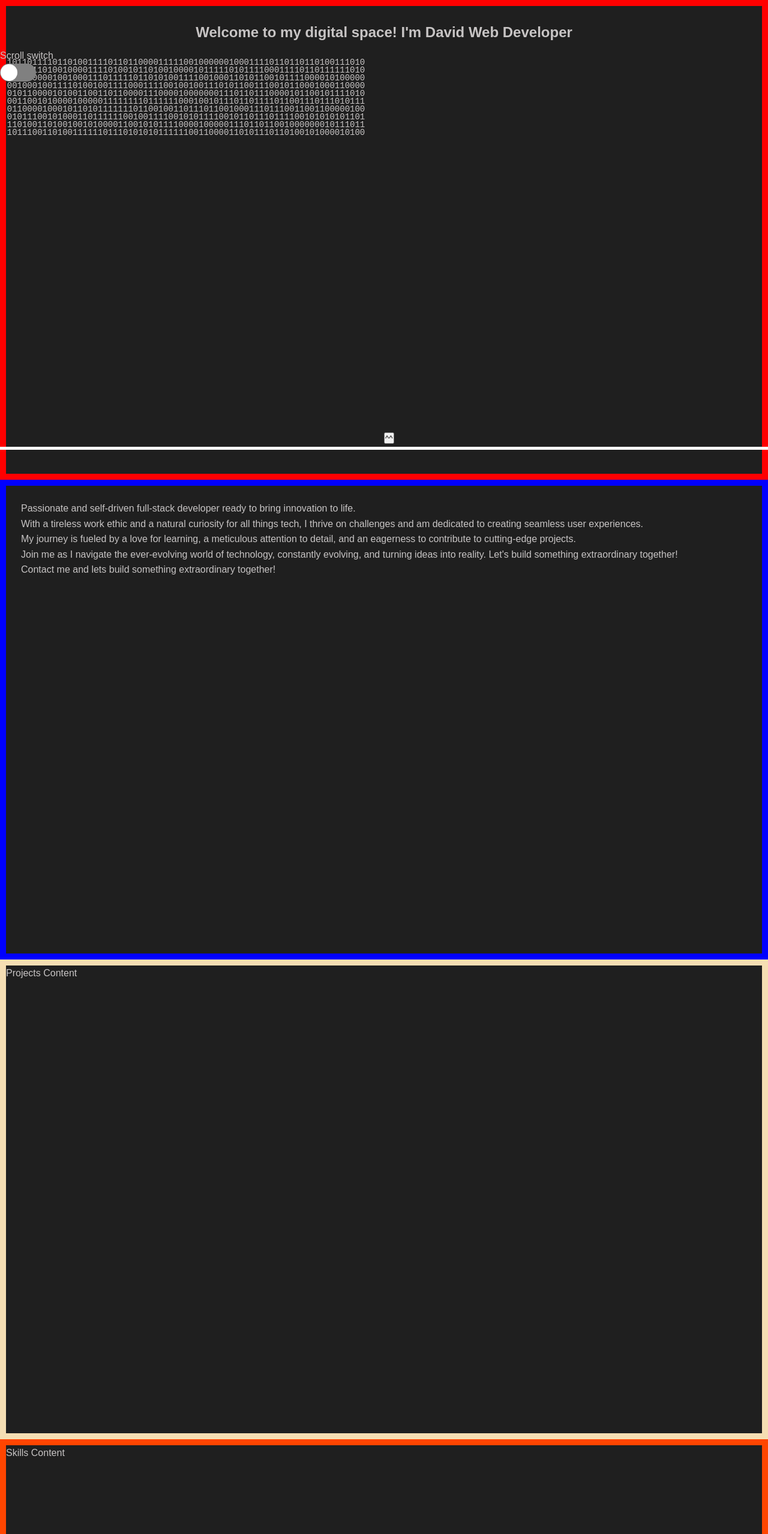
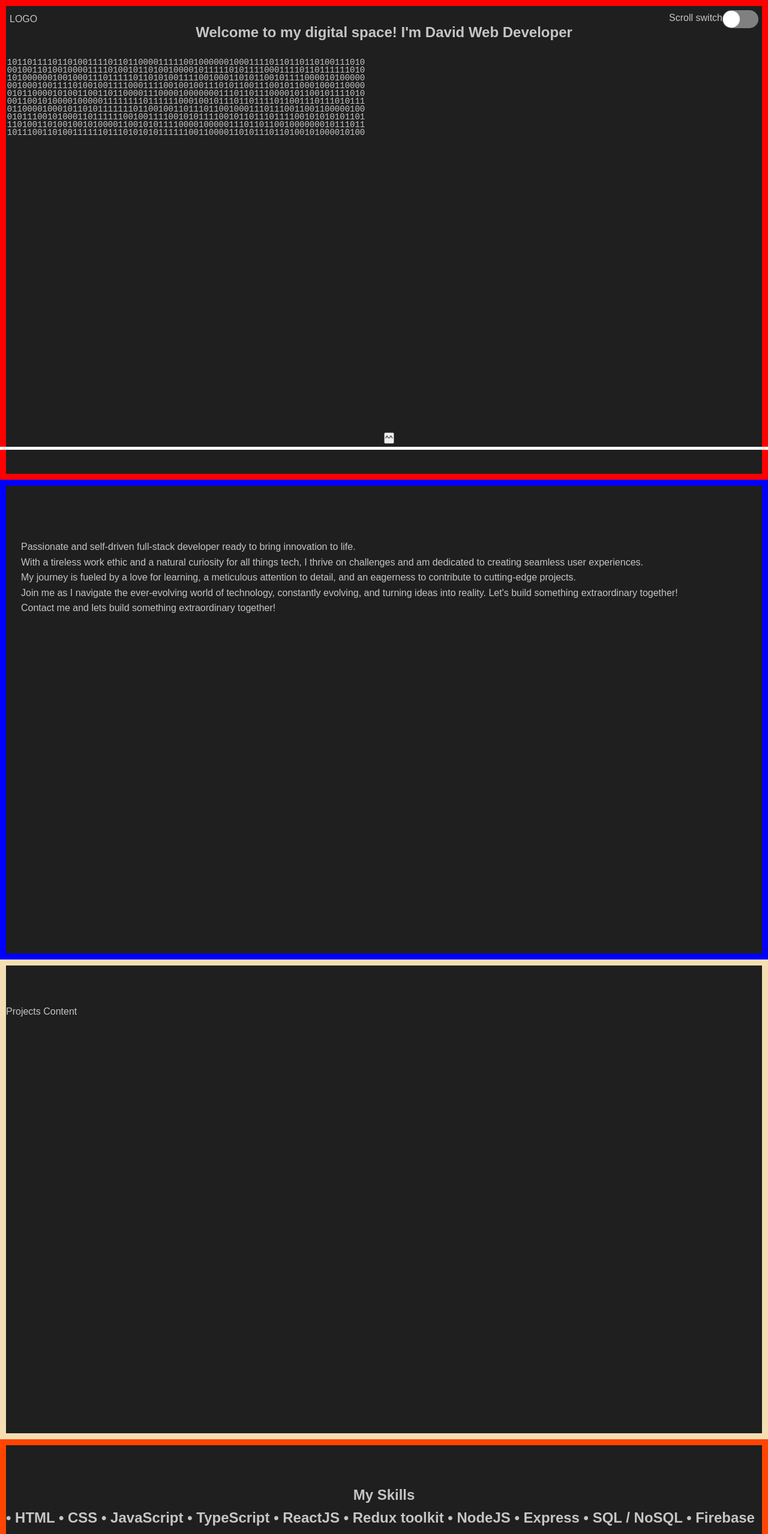
Before and after one commit to Susuvnkl/Portfolio, a React (Vite) app in the folder my-portfolio/: page /#projects in a window 1280 px wide. Shown: the top 2558 px of the page at 60% size. Built offline with nearby package versions, Linux system fonts and the light colour scheme.

Commit message:
added top bar and some skills content

```diff
--- a/my-portfolio/src/components/layout/Layout.module.scss
+++ b/my-portfolio/src/components/layout/Layout.module.scss
@@ -1,9 +1,16 @@
 .Layout {
-  .Toggle {
+  .TopBar {
+    position: fixed;
     width: 100%;
-    position: fixed;
-    top: 10%;
-    left: 0;
+    background-color: transparent;
+    display: flex;
+    flex-direction: row;
+    justify-content: space-between;
+    align-items: center;
+    height: 8vh;
+    padding: 8px 16px;
+    .Toggle {
+    }
   }
   .progressBar {
     display: flex;
--- a/my-portfolio/src/components/layout/Layout.tsx
+++ b/my-portfolio/src/components/layout/Layout.tsx
@@ -37,7 +37,8 @@ const Layout = () => {
 
   return (
     <div className={cc(styles.Layout, !isSmoothScroll && styles.ScrollSnap)}>
-      {/* <div className={styles.LayoutContent}> */}
+      <div className={styles.TopBar}>
+        <div className={styles.Logo}>LOGO</div>
         <div className={styles.Toggle}>
           {!smallScreen && (
             <ToggleSwitch
@@ -45,7 +46,7 @@ const Layout = () => {
               handleToggle={() => setIsSmoothScroll(!isSmoothScroll)}
             />
           )}
-        {/* </div> */}
+        </div>
       </div>
       <main>
         <Outlet />
--- a/my-portfolio/src/components/layout/ToggleSwitch/ToggleSwitch.module.scss
+++ b/my-portfolio/src/components/layout/ToggleSwitch/ToggleSwitch.module.scss
@@ -1,5 +1,6 @@
 .ToggleSwitch {
-  display: block;
+  display: flex;
+
   cursor: pointer;
   input {
     display: none;
--- a/my-portfolio/src/pages/AboutPage/AboutPage.module.scss
+++ b/my-portfolio/src/pages/AboutPage/AboutPage.module.scss
@@ -2,6 +2,7 @@
   min-height: 100vh;
   width: 100%;
   border: 10px solid blue;
+  padding-top: 8vh;
   .AboutPage {
     .content {
       padding: 25px;
--- a/my-portfolio/src/pages/ContactPage/ContactPage.module.scss
+++ b/my-portfolio/src/pages/ContactPage/ContactPage.module.scss
@@ -2,4 +2,5 @@
   min-height: 100vh;
   width: 100%;
   border: 10px solid purple;
+  padding-top: 8vh;
 }
--- a/my-portfolio/src/pages/ProjectsPage/ProjectsPage.module.scss
+++ b/my-portfolio/src/pages/ProjectsPage/ProjectsPage.module.scss
@@ -2,4 +2,5 @@
   min-height: 100vh;
   width: 100%;
   border: 10px solid wheat;
+  padding-top: 8vh;
 }
--- a/my-portfolio/src/pages/SkillsPage/SkillsPage.module.scss
+++ b/my-portfolio/src/pages/SkillsPage/SkillsPage.module.scss
@@ -2,4 +2,11 @@
   min-height: 100vh;
   width: 100%;
   border: 10px solid orangered;
+  padding-top: 8vh;
+  .SkillsPage {
+    display: flex;
+    flex-direction: column;
+    justify-content: center;
+    align-items: center;
+  }
 }
--- a/my-portfolio/src/pages/SkillsPage/SkillsPage.tsx
+++ b/my-portfolio/src/pages/SkillsPage/SkillsPage.tsx
@@ -3,7 +3,16 @@ import styles from "./SkillsPage.module.scss";
 function SkillsPage() {
   return (
     <div id="skills" className={styles.PageSection}>
-      Skills Content
+      <div className={styles.SkillsPage}>
+        <h1>My Skills</h1>
+        <h2>
+          • HTML • CSS • JavaScript • TypeScript • ReactJS • Redux toolkit • NodeJS • Express • SQL
+          / NoSQL • Firebase • FitBit SDK • Git • Jira • Figma • Linux • Adobe Photoshop, Premiere,
+          Lightroom
+        </h2>
+        <div></div>
+        <div></div>
+      </div>
     </div>
   );
 }
```
Lines whose indentation alone changed are shown as unchanged.
